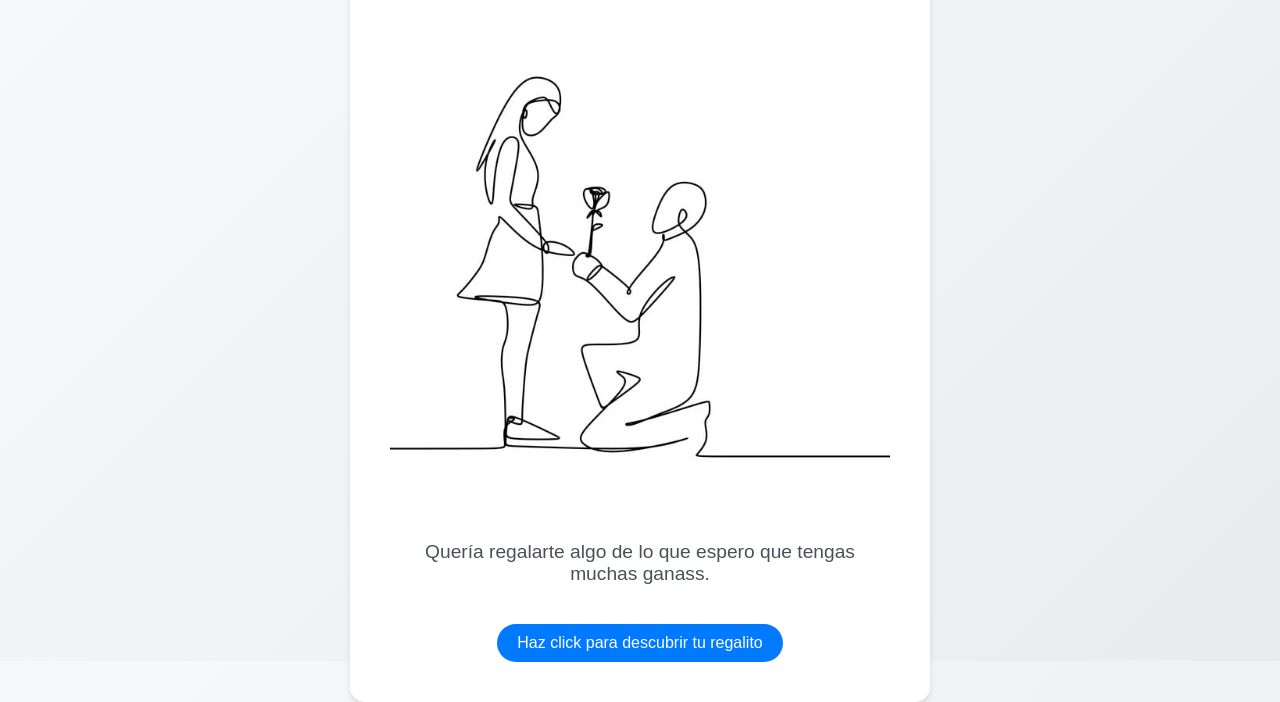
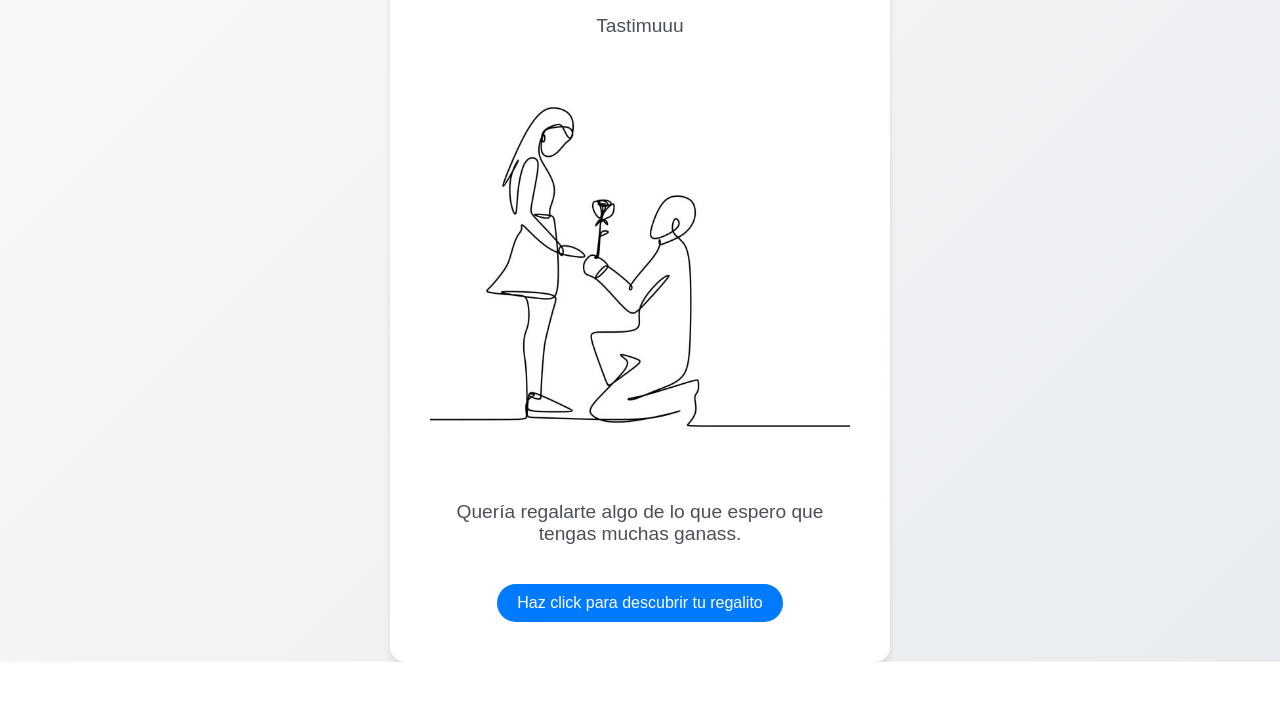
Before and after one commit to joelbrr/cumple, a plain HTML site: page index.html in a window 1280 px wide. Shown: the part 139-841 px from the top of the page. After the commit the page ends 801 px from the top, so only its background shows below. Drawn offline with Linux system fonts and the light colour scheme.

Commit message:
Update styles.css

```diff
--- a/styles.css
+++ b/styles.css
@@ -1,15 +1,26 @@
 /* Estilos generales */
-body {
+body, html {
     margin: 0;
     padding: 0;
+    height: 100%;
+}
+
+body {
     font-family: 'Arial', sans-serif;
     background: linear-gradient(135deg, #f8f9fa, #e9ecef);
     display: flex;
     justify-content: center;
     align-items: center;
-    height: 100vh;
 }
 
+.page-wrapper {
+    width: 100%;
+    display: flex;
+    justify-content: center;
+    align-items: center;
+}
+
+/* Contenedor principal */
 .container {
     text-align: center;
     background-color: #ffffff;
@@ -17,7 +28,8 @@
     border-radius: 15px;
     box-shadow: 0 4px 6px rgba(0, 0, 0, 0.1);
     max-width: 500px;
-    width: 100%; /* Asegura que no excede su ancho */
+    width: 100%;
+    box-sizing: border-box;
 }
 
 /* Estilos para el título y texto */
@@ -52,13 +64,17 @@
 .image-container {
     margin-top: 20px;
     margin-bottom: 20px;
+    width: 100%;
     text-align: center;
 }
 
-.image-container img {
-    max-width: 100%; /* Limitar ancho de la imagen al 100% del contenedor */
-    height: auto; /* Mantener la proporción de la imagen */
+/* Asegura que las imágenes no excedan el ancho del contenedor */
+.image-container img,
+#surprise img {
+    max-width: 100%;
+    height: auto;
     border-radius: 10px;
+    box-sizing: border-box;
 }
 
 /* Estilos para el contenido revelado */
```
